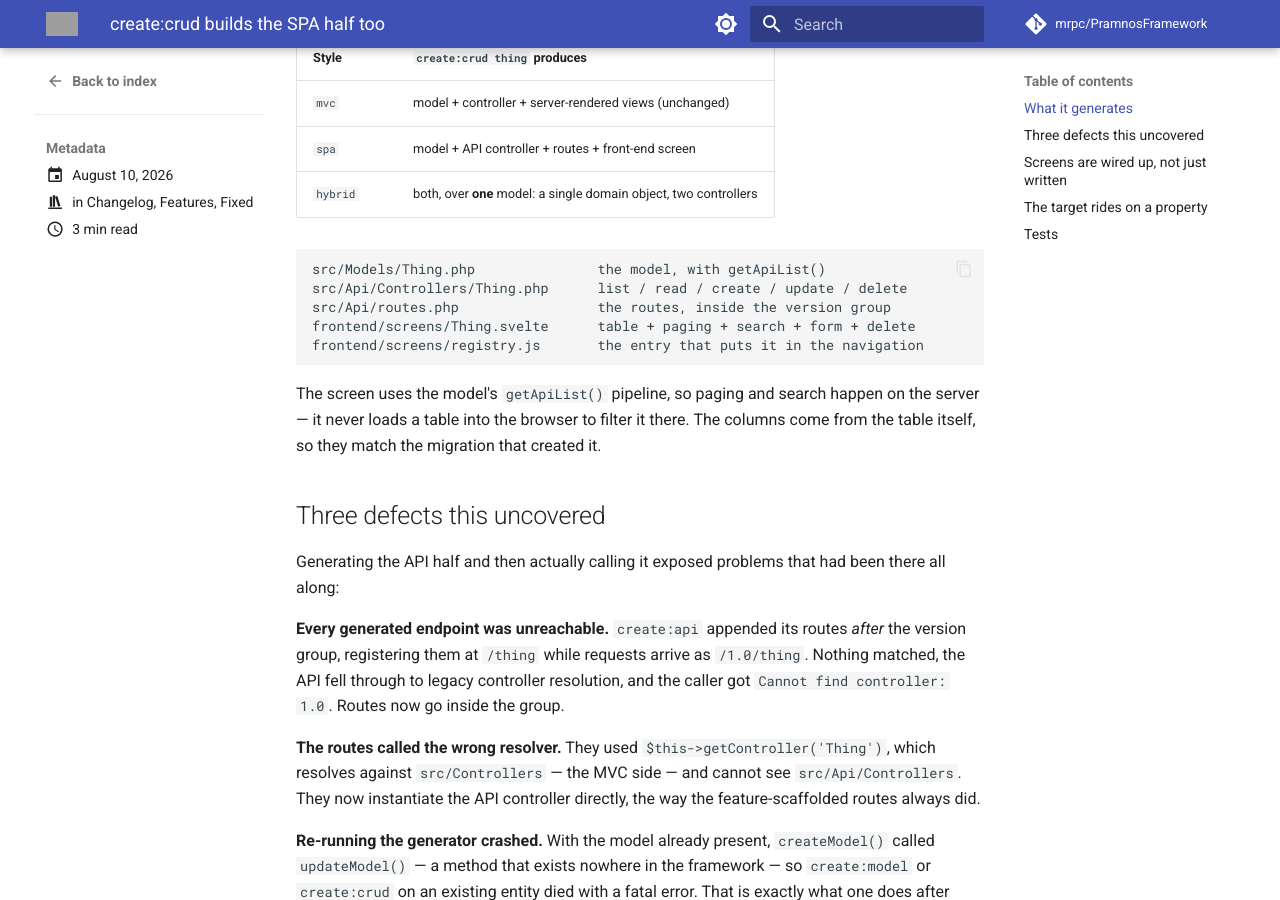
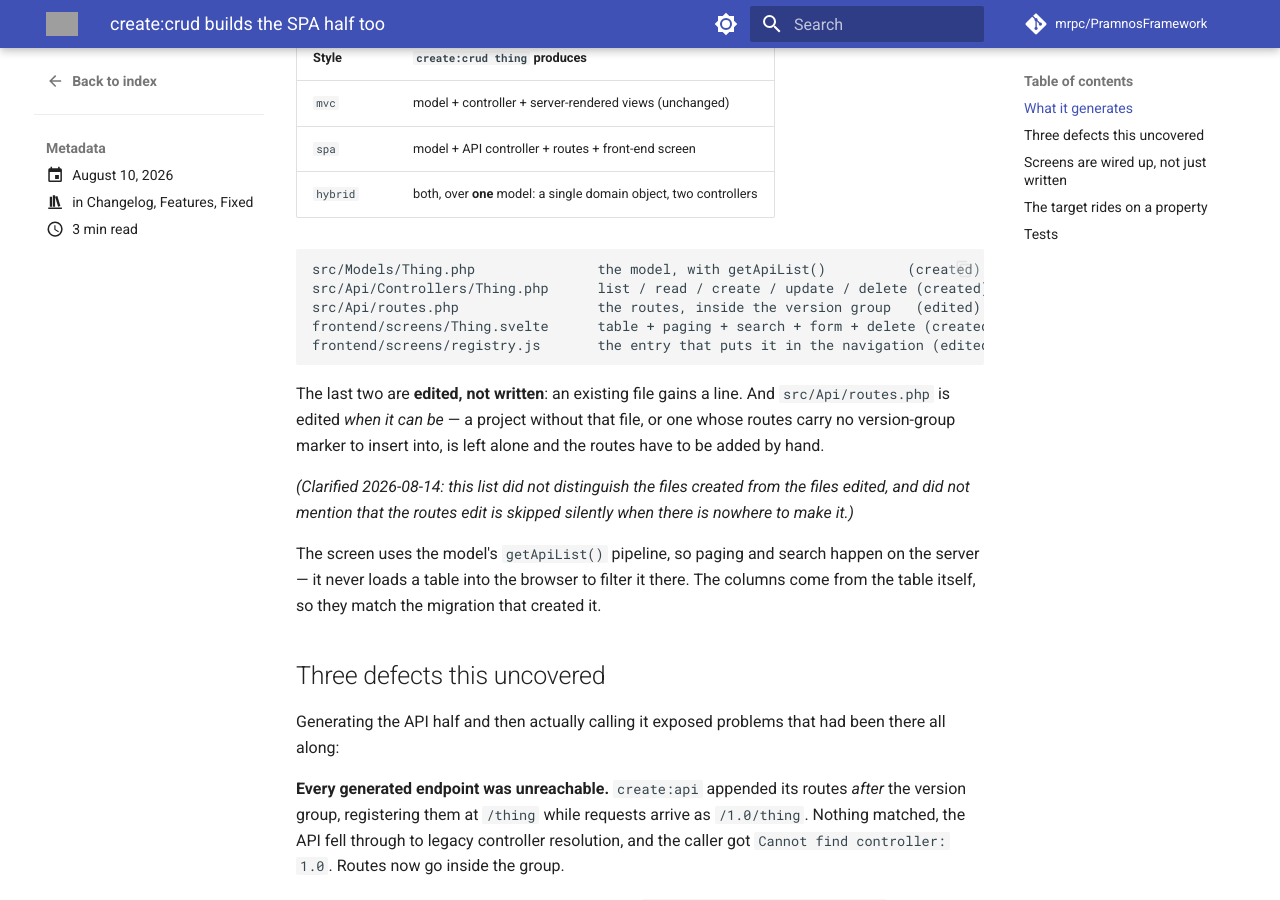
Before and after one commit to mrpc/PramnosFramework, an MkDocs documentation site: the page built from docs/version-history/posts/2026-08-10-create-crud-for-spa.md, in a window 1280 px wide and 900 px high, scrolled down 479 px. Built offline with MkDocs 1.6.1 and Material for MkDocs 9.7.7, drawn with Linux system fonts in a browser that asks for light colours; comment, search, counter and statistics services are not loaded; grey boxes are pictures that could not be loaded.

Commit message:
chore(scaffolding): delete three dead stubs, correct four older posts
Housekeeping from a consumer's review of the SPA scaffolding.

spa-index.html.stub, spa-index.php.stub and spa-app.js.stub were referenced by no
code. A changelog post noted them as orphaned *before* the scaffolding landed and
they stayed that way, so anybody following the old instructions would copy a file
the framework no longer knows about. Deleted rather than wired up: spa-shell.php,
spa-svelte-main.js and spa-vanilla-main.js are what init actually writes.

Four claims in older posts no longer matched the code, and each is annotated inside
the post it appeared in rather than quietly edited — a changelog that rewrites
itself is not a changelog, and a reader who saw the original deserves to know what
was wrong and when that was found out:

- the SPA admin post described a generated src/Api/Controllers/Admin.php wrapper.
  No such file has ever been written; the routes instantiate the framework
  controller directly;
- the same post quoted the 403 message wrongly;
- --spa-stack=svelte was presented as a default. The default applies only to an
  invalid value; absent, init asks — so a non-interactive run must pass it, which a
  script discovers by hanging;
- create:crud edits two of the outputs it was listed as creating, and the routes
  edit is skipped silently when the file has no version-group marker.

````diff
--- a/docs/version-history/posts/2026-08-10-create-crud-for-spa.md
+++ b/docs/version-history/posts/2026-08-10-create-crud-for-spa.md
@@ -33,12 +33,21 @@ the generator follows it. `--target=mvc|spa|both` overrides one run.
 | `hybrid` | both, over **one** model: a single domain object, two controllers |
 
 ```
-src/Models/Thing.php               the model, with getApiList()
-src/Api/Controllers/Thing.php      list / read / create / update / delete
-src/Api/routes.php                 the routes, inside the version group
-frontend/screens/Thing.svelte      table + paging + search + form + delete
-frontend/screens/registry.js       the entry that puts it in the navigation
+src/Models/Thing.php               the model, with getApiList()          (created)
+src/Api/Controllers/Thing.php      list / read / create / update / delete (created)
+src/Api/routes.php                 the routes, inside the version group   (edited)
+frontend/screens/Thing.svelte      table + paging + search + form + delete (created)
+frontend/screens/registry.js       the entry that puts it in the navigation (edited)
 ```
+
+The last two are **edited, not written**: an existing file gains a line. And
+`src/Api/routes.php` is edited *when it can be* — a project without that file, or
+one whose routes carry no version-group marker to insert into, is left alone and the
+routes have to be added by hand.
+
+*(Clarified 2026-08-14: this list did not distinguish the files created from the
+files edited, and did not mention that the routes edit is skipped silently when
+there is nowhere to make it.)*
 
 The screen uses the model's `getApiList()` pipeline, so paging and search happen
 on the server — it never loads a table into the browser to filter it there. The
````
Also changed, not shown: docs/version-history/posts/2026-08-10-spa-admin-screen.md (+8 -5 lines), docs/version-history/posts/2026-08-10-spa-scaffolding.md (+9 -1 lines), docs/version-history/posts/2026-08-14-three-dead-stubs-and-four-corrections.md (added, +60 -0 lines).
